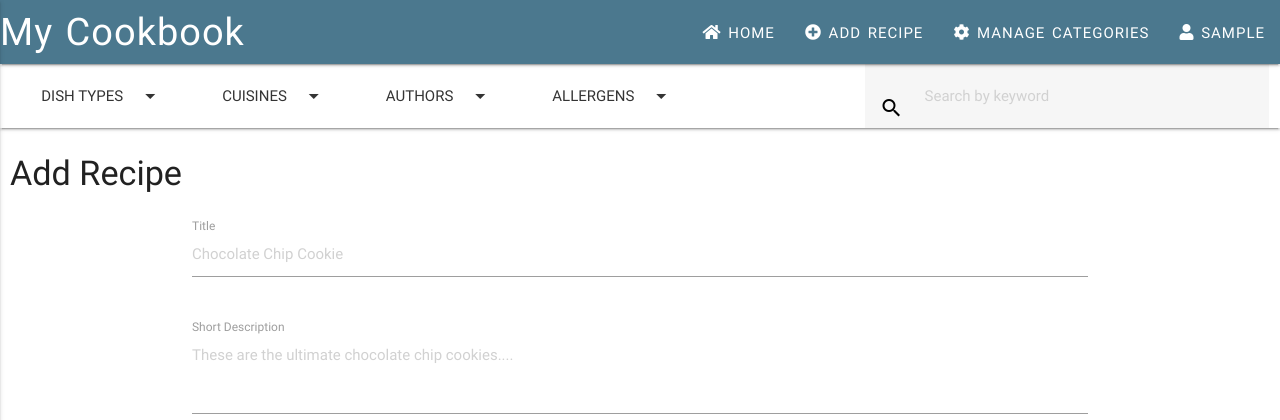
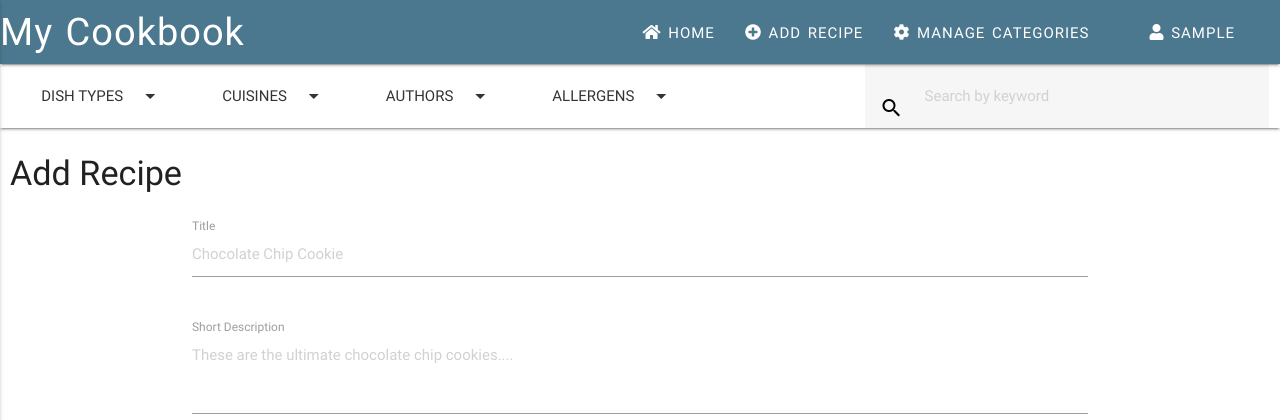
Before and after one commit to Code-Institute-Submissions/online-cookbook-3, a Flask app: page /add_recipe in a window 1280 px wide. Shown: the top 420 px of the page. Run offline with Flask 2, Linux system fonts and the light colour scheme; the visitor is signed in with stand-in values (Sample User, id 1); data that the repository does not hold is empty; some libraries are stand-ins or nearby versions.

Commit message:
Increased padding for username dropdown

```diff
--- a/app.py
+++ b/app.py
@@ -179,12 +179,13 @@ def delete_recipe(recipe_id):
 """ Displays all cuisines in MongoDB """
 @app.route('/all_cuisines')
 def all_cuisines():
+    recipes = mongo.db.recipes.find()
     cuisines = mongo.db.cuisines.find()
     dishes = mongo.db.dishes.find()
     users = mongo.db.users.find()
     allergens = mongo.db.allergens.find()
     return render_template("allcuisines.html", cuisines=cuisines, dishes=dishes,
-                            users=users, allergens=allergens)
+                            recipes=recipes, users=users, allergens=allergens)
 
 """ Displays form to add new cuisine """
 @app.route('/add_cuisine')
--- a/static/css/style.css
+++ b/static/css/style.css
@@ -11,6 +11,9 @@ nav .brand-logo {
     font-size: 25px;
     word-spacing: 2px;
     letter-spacing: 1px;
+}
+.nav-item-padding{
+    padding: 0 45px;
 }
 .nav-item {
     text-transform: uppercase;
--- a/templates/base.html
+++ b/templates/base.html
@@ -30,7 +30,7 @@
                         {% if session.username %}
                         <li><a href="{{url_for('add_recipe')}}" class="nav-item"><i class="fas fa-plus-circle"></i> Add recipe</a></li>
                         <li><a class="dropdown-button nav-item" data-activates="categories1"><i class="fas fa-cog"></i> Manage Categories</a></li>
-                        <li><a href="" class="dropdown-button nav-item" data-activates="user-options1"><i class="fas fa-user"></i> {{session.username}}</a></li>
+                        <li><a href="" class="dropdown-button nav-item nav-item-padding" data-activates="user-options1"><i class="fas fa-user"></i> {{session.username}}</a></li>
                         {% else %}
                         <li><a href="{{url_for('index')}}" class="nav-item"><i class="fas fa-sign-in-alt"></i> Login</a></li>
                         {% endif %}
```
